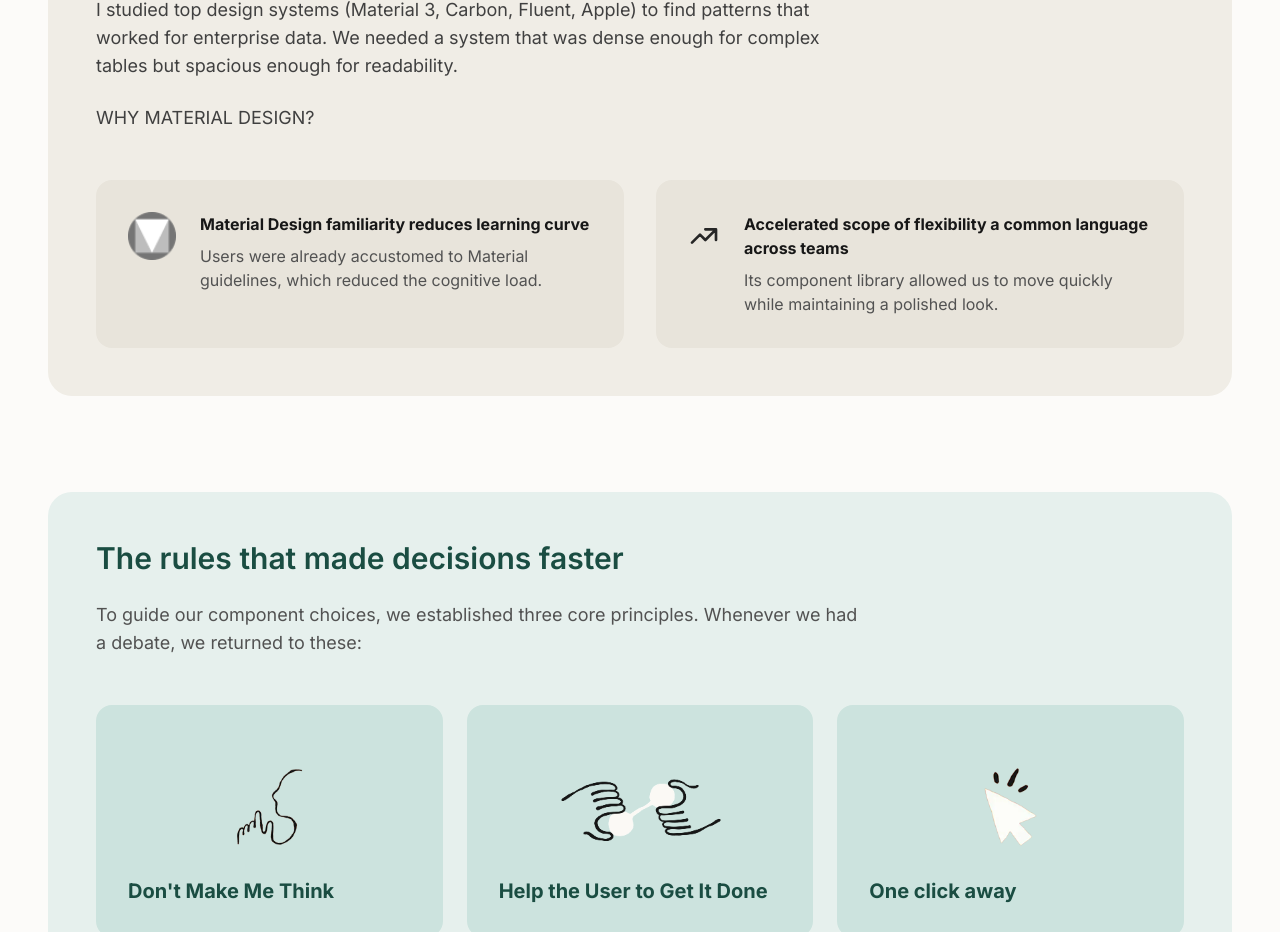
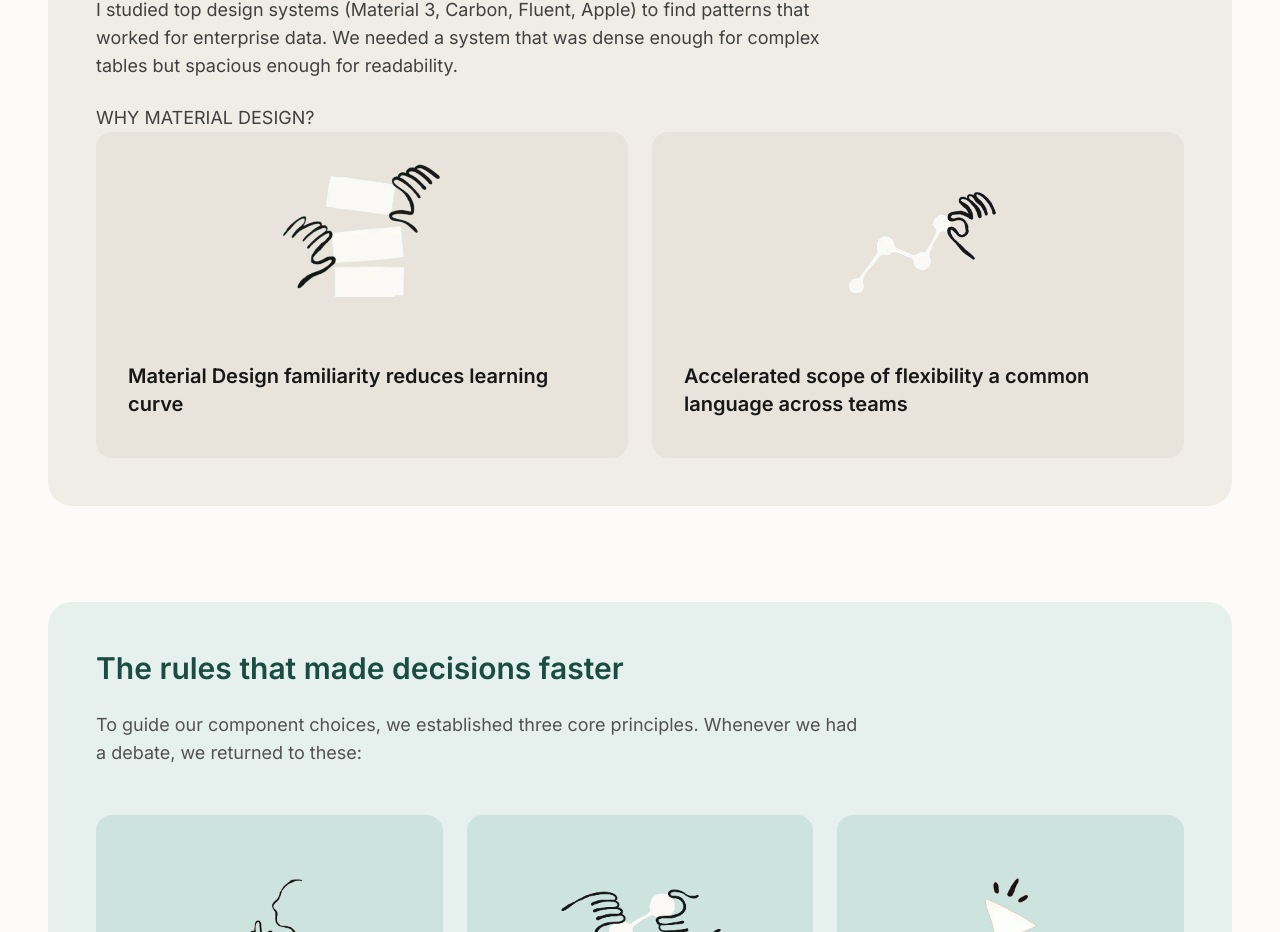
Before and after one commit to leonardodemurtas/portfolio-next, a Next.js app: page /featured/design-system in a window 1280 px wide. Shown: the part 2973-3905 px from the top of the page. Built offline with nearby package versions, Linux system fonts and the light colour scheme.

Commit message:
principles

```diff
--- a/app/featured/design-system/page.tsx
+++ b/app/featured/design-system/page.tsx
@@ -153,23 +153,21 @@
                             </p>
                         </div>
 
-                        <div className="grid grid-cols-1 md:grid-cols-2 gap-8 mt-12">
-                            <div className="bg-[#e8e4db] p-8 rounded-2xl flex items-start gap-6">
-                                <Image src="/design-system/logo-material.png" alt="Material" width={48} height={48} className="shrink-0" />
+                        <div className="flex flex-row gap-6">
+                            <div className="bg-[#e8e4db] w-full p-8 rounded-2xl flex flex-col justify-between transition-colors hover:bg-[#e8e4db]">
+                                <div className="w-full flex justify-center items-center mb-6">
+                                    <Image src="/design-system/img-1.png" alt="Material" width={160} height={180} className="" />
+                                </div>
                                 <div>
-                                    <h4 className="font-bold mb-2">Material Design familiarity reduces learning curve</h4>
-                                    <p className="text-neutral-600">Users were already accustomed to Material guidelines, which reduced the cognitive load.</p>
+                                    <h4 className="text-xl font-semibold mb-2">Material Design familiarity reduces learning curve</h4>
                                 </div>
                             </div>
-                            <div className="bg-[#e8e4db] p-8 rounded-2xl flex items-start gap-6">
-                                <div className="w-12 h-12 flex items-center justify-center">
-                                    <svg className="w-8 h-8 text-neutral-800" fill="none" viewBox="0 0 24 24" stroke="currentColor">
-                                        <path strokeLinecap="round" strokeLinejoin="round" strokeWidth={2} d="M13 7h8m0 0v8m0-8l-8 8-4-4-6 6" />
-                                    </svg>
+                            <div className="bg-[#e8e4db] p-8 rounded-2xl w-full flex flex-col gap-6">
+                                <div className="w-full flex justify-center items-center mb-6">
+                                    <Image src="/design-system/img-2.png" alt="Material" width={200} height={180} className="" />
                                 </div>
                                 <div>
-                                    <h4 className="font-bold mb-2">Accelerated scope of flexibility a common language across teams</h4>
-                                    <p className="text-neutral-600">Its component library allowed us to move quickly while maintaining a polished look.</p>
+                                    <h4 className="text-xl font-semibold mb-2">Accelerated scope of flexibility a common language across teams</h4>
                                 </div>
                             </div>
                         </div>
```
Also changed, not shown: public/design-system/img-1.png (added), public/design-system/img-2.png (added).
